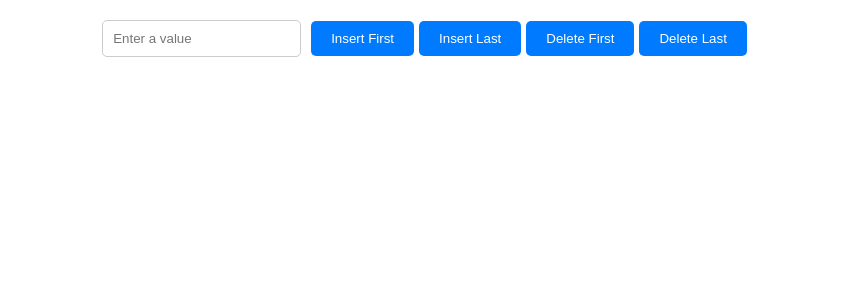
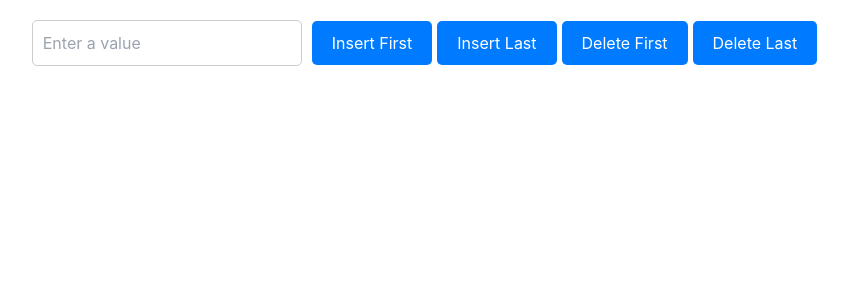
Before and after one commit to Chohankoti/SLLV, a React (Create React App) app: page / in a window 1280 px wide. Shown: the top 300 px of the page, without its empty margins (213-1061 px from the left). Built offline with nearby package versions, Linux system fonts and the light colour scheme.

Commit message:
tailwind setup done

```diff
--- a/package.json
+++ b/package.json
@@ -34,5 +34,8 @@
       "last 1 firefox version",
       "last 1 safari version"
     ]
+  },
+  "devDependencies": {
+    "tailwindcss": "^3.4.1"
   }
 }
--- a/src/LinkedList.css
+++ b/src/LinkedList.css
@@ -32,8 +32,9 @@
 }
 
 .node {
-  display: flex; /* Display value and address in the same row */
-  align-items: center; /* Center align items */
+  position: relative;
+  display: flex;
+  align-items: center;
   padding: 20px;
   margin: 0 10px;
   background-color: #007bff;
@@ -43,9 +44,18 @@
 }
 
 .value {
-  margin-right: 10px; /* Add space between value and address */
+  color:  #fff; /* Color for value */
+  margin-right: 10px; /* Space between value and line */
+}
+
+.line {
+  width: 2px; /* Width of the line */
+  height: 100%; /* Height of the line */
+  background-color: #fff; /* Color of the line */
+  margin: 0 10px; /* Space between value and address */
 }
 
 .address {
+  color: #fff; /* Color for address */
   font-style: italic; /* Italicize the address */
 }
--- a/src/LinkedList.jsx
+++ b/src/LinkedList.jsx
@@ -6,6 +6,7 @@ const Node = ({ value, next }) => {
   return (
     <div className="node">
       <div className="value">{value}</div>
+      <div className="line"></div>
       <div className="address">{next !== null ? next : "NULL"}</div>
     </div>
   );
--- a/src/index.css
+++ b/src/index.css
@@ -1,3 +1,7 @@
+@tailwind base;
+@tailwind components;
+@tailwind utilities;
+
 body {
   margin: 0;
   font-family: -apple-system, BlinkMacSystemFont, 'Segoe UI', 'Roboto', 'Oxygen',
--- /dev/null
+++ b/tailwind.config.js
@@ -0,0 +1,10 @@
+/** @type {import('tailwindcss').Config} */
+module.exports = {
+  content: [
+    "./src/**/*.{js,jsx,ts,tsx}",
+  ],
+  theme: {
+    extend: {},
+  },
+  plugins: [],
+}
```
Also changed, not shown: 1 other file (tests, documents, lock files or other folders).
